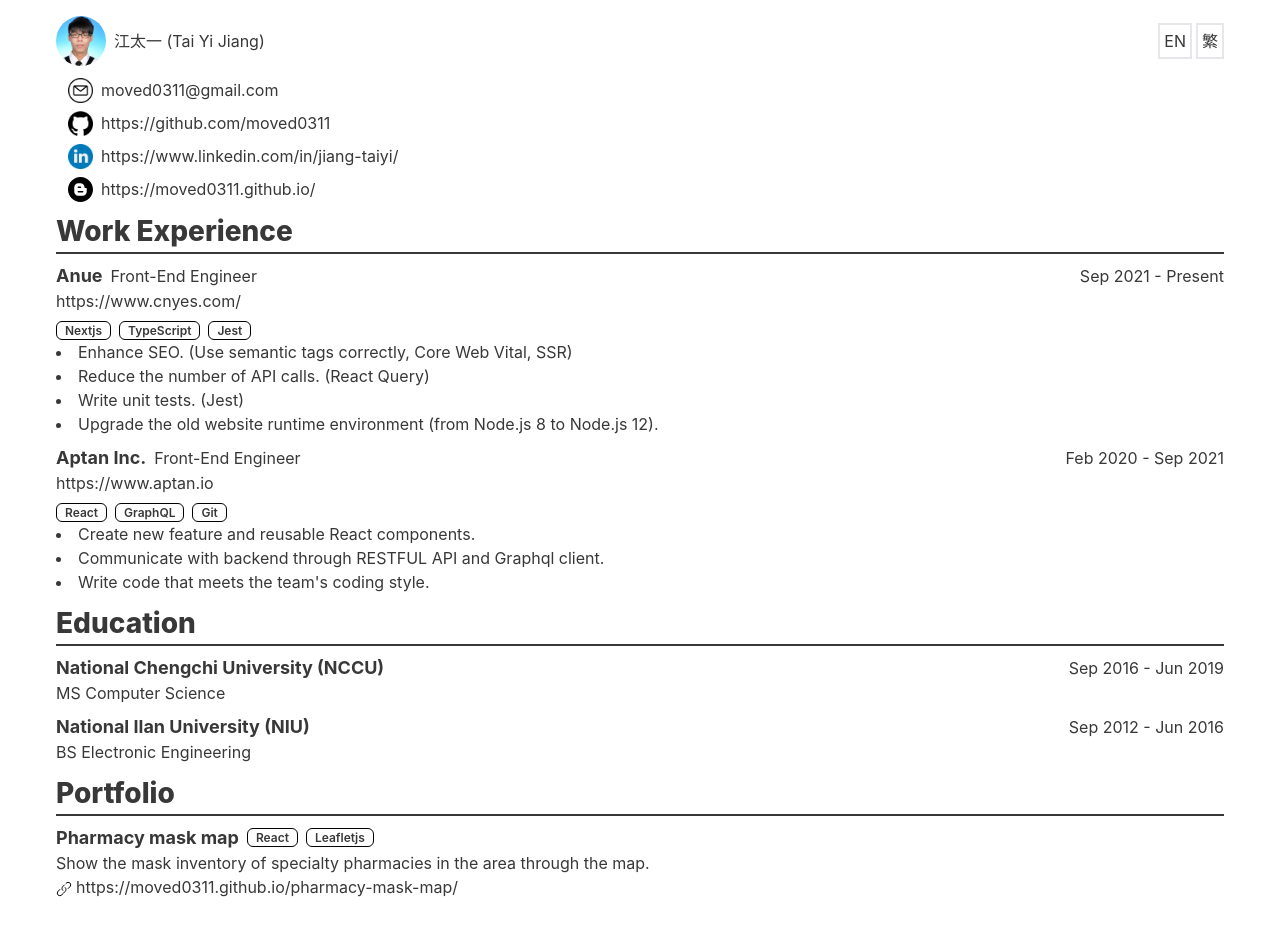
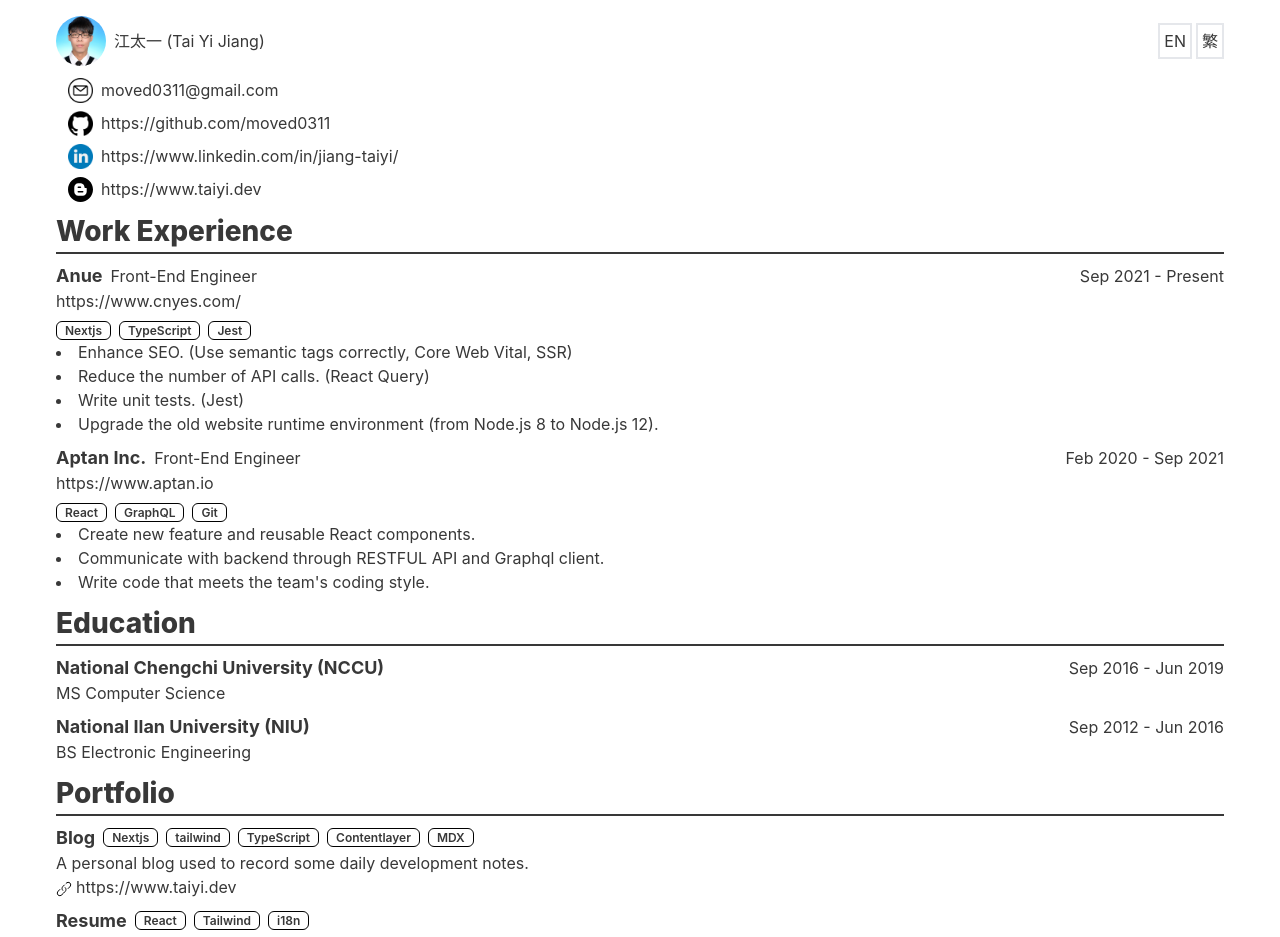
Before and after one commit to moved0311/resume, a React (Create React App) app: page / in a window 1280 px wide. Shown: the top 937 px of the page. Built offline with nearby package versions, Linux system fonts and the light colour scheme.

Commit message:
feat: update portfolio

```diff
--- a/src/App.tsx
+++ b/src/App.tsx
@@ -7,6 +7,9 @@ import './App.css';
 function App() {
   return (
     <main className="p-4 max-w-[1200px] m-auto">
+
+
+
       <Information />
       <WorkExperience />
       <Education />
--- a/src/components/Information/Information.tsx
+++ b/src/components/Information/Information.tsx
@@ -35,7 +35,7 @@ const Information = () => {
 				</li>
 				<li className='flex'>
 					<img alt="blogger-icon" src="/resume/assets/blogger.svg" width={25} height={25} className='mr-2' />
-					<a href="https://moved0311.github.io/">https://moved0311.github.io/</a>
+					<a href="https://www.taiyi.dev">https://www.taiyi.dev</a>
 				</li>
 			</ul>
 		</div>
--- a/src/components/Portfolio/Portfolio.tsx
+++ b/src/components/Portfolio/Portfolio.tsx
@@ -23,7 +23,7 @@ const Portfolio = () => {
 					<div className="flex items-center">
 						<h4 className="text-[18px] inline-block mr-2 font-bold">{name}
 						</h4>
-						<ul className="flex items-center gap-2 text-xs font-semibold">{tags?.map(tag => <li key={tag} className="py-[0.5px] px-2 rounded-md border-[1px] border-black">{tag}</li>)}</ul>
+						<ul className="flex items-center gap-2 flex-wrap text-xs font-semibold">{tags?.map(tag => <li key={tag} className="py-[0.5px] px-2 rounded-md border-[1px] border-black">{tag}</li>)}</ul>
 					</div>
 					<p>{description}</p>
 					<a href={link} className="pl-5 relative before:absolute before:top-[2px] before:left-0 before:content-link">{link}</a>
--- a/src/constants/en.json
+++ b/src/constants/en.json
@@ -61,6 +61,18 @@
 		}
 	],
 	"portfolio_en": [
+    {
+      "name": "Blog",
+      "tags": ["Nextjs", "tailwind", "TypeScript", "Contentlayer", "MDX"],
+      "link": "https://www.taiyi.dev",
+      "description": "A personal blog used to record some daily development notes."
+    },
+    {
+      "name": "Resume",
+      "tags": ["React", "Tailwind", "i18n"],
+      "link": "https://github.com/moved0311/resume/tree/master",
+      "description": "A personal resume webpage build with React."
+    },
 		{
 			"name": "Pharmacy mask map",
 			"tags": [
--- a/src/constants/zh.json
+++ b/src/constants/zh.json
@@ -24,7 +24,11 @@
 				"撰寫單元測試 (Jest)",
 				"升級舊網站執行環境(Nodejs 8到Nodejs 12)"
 			],
-			"tags": []
+			"tags": [
+				"Nextjs",
+				"TypeScript",
+				"Jest"
+      ]
 		},
 		{
 			"name": "晟悅科技有限公司",
@@ -37,7 +41,11 @@
 				"與後端工程師討論API規格",
 				"寫出符合團隊規範的程式碼風格"
 			],
-			"tags": []
+			"tags": [
+        "React",
+				"GraphQL",
+				"Git"
+      ]
 		}
 	],
 	"schools_zh": [
@@ -53,6 +61,18 @@
 		}
 	],
 	"portfolio_zh": [
+    {
+      "name": "部落格",
+      "tags": ["Nextjs", "tailwind", "TypeScript", "Contentlayer", "MDX"],
+      "link": "https://www.taiyi.dev",
+      "description": "紀錄日常開發和學習筆記"
+    },
+    {
+      "name": "履歷",
+      "tags": ["React", "Tailwind", "i18n"],
+      "link": "https://github.com/moved0311/resume/tree/master",
+      "description": ""
+    },
 		{
 			"name": "口罩地圖",
 			"tags": [
```
Also changed, not shown: 1 other file (tests, documents, lock files or other folders).
